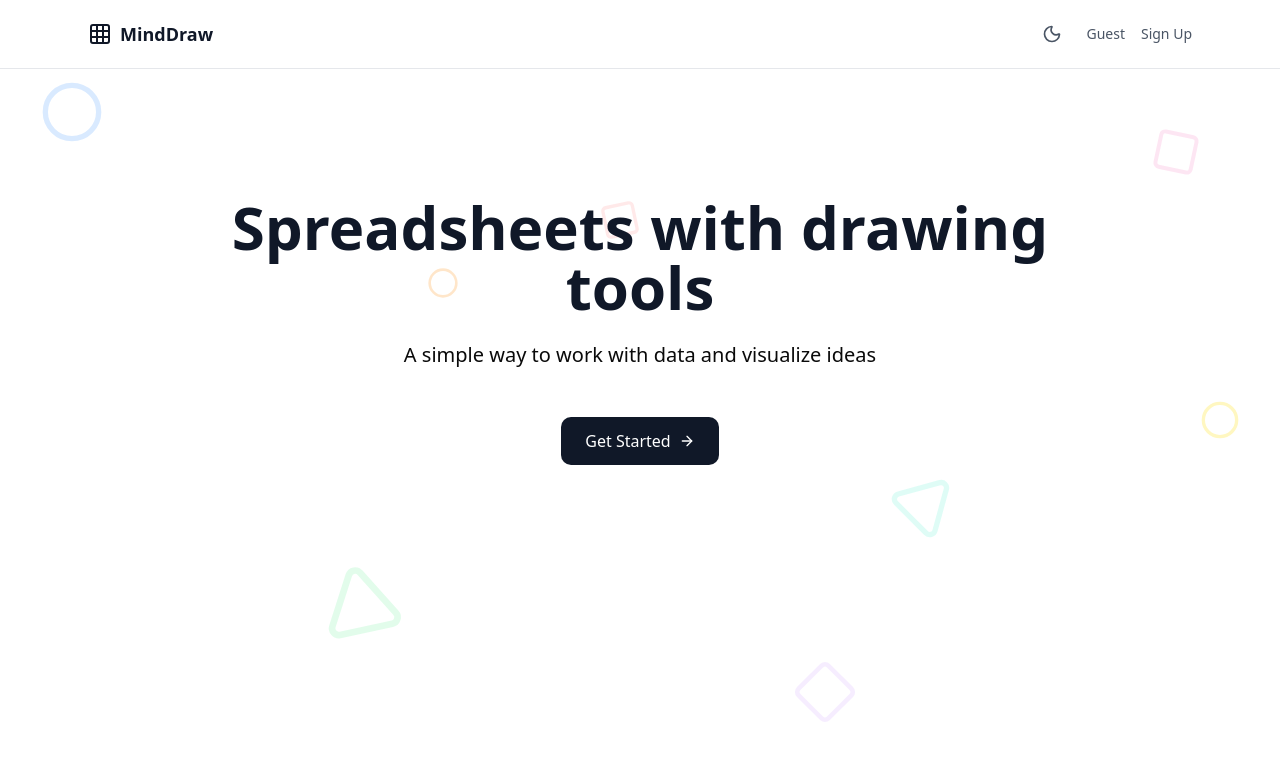
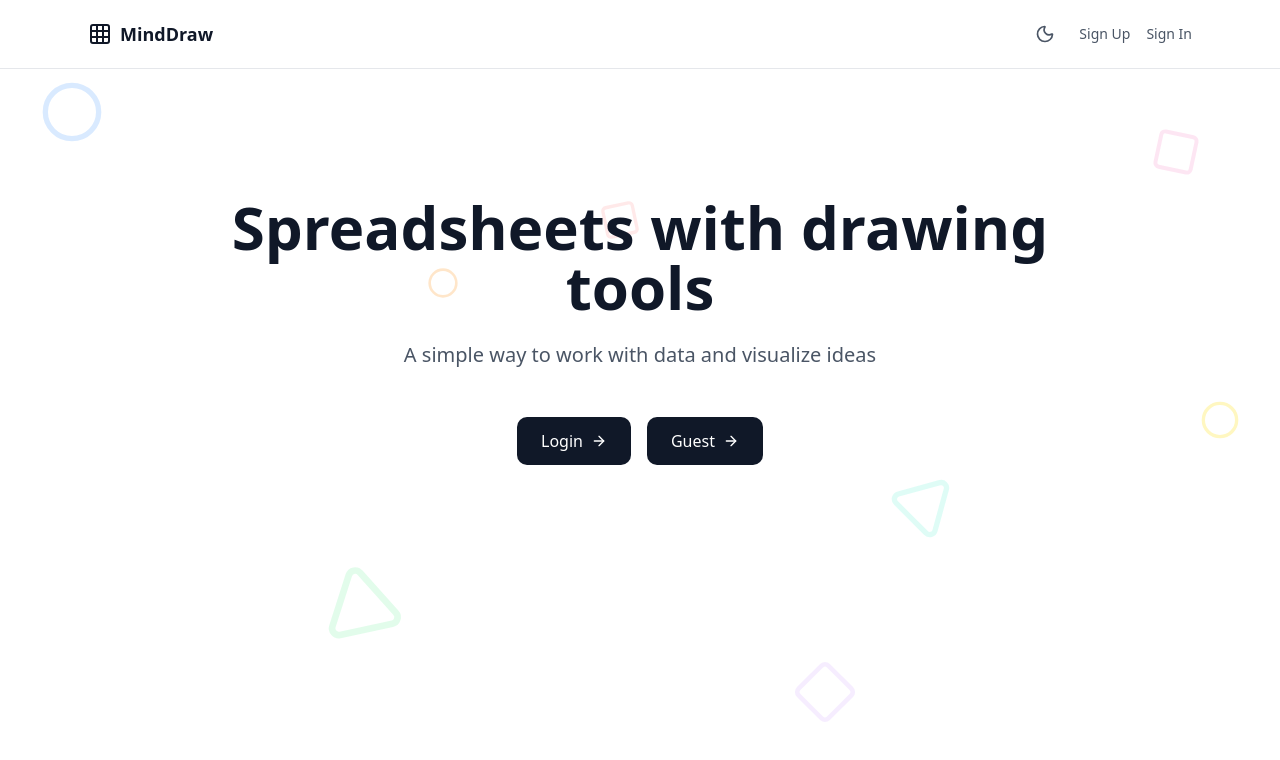
Before and after one commit to OmRana2004/OmDraw, a Next.js app in the folder apps/frontend/: page / in a window 1280 px wide. Shown: the top 760 px of the page. Built offline with nearby package versions, Linux system fonts and the light colour scheme.

Commit message:
Home Page modified.

```diff
--- /dev/null
+++ b/apps/frontend/app/guest/[roomId]/page.tsx
@@ -0,0 +1,5 @@
+import { GuestCanvas } from "@/components/GuestCanvas";
+
+export default function GuestPage({ params }: { params: { roomId: string } }) {
+  return <GuestCanvas roomId={params.roomId} />;
+}
--- a/apps/frontend/app/page.tsx
+++ b/apps/frontend/app/page.tsx
@@ -1,67 +1,103 @@
-"use client"
+"use client";
 
-import { Grid, ArrowRight, Circle, Square, Triangle, Moon, Sun, Link as LinkIcon } from 'lucide-react';
-import { useState, useEffect } from 'react';
-import Link from 'next/link';
+import {
+  Grid,
+  ArrowRight,
+  Circle,
+  Square,
+  Triangle,
+  Moon,
+  Sun,
+  Link as LinkIcon,
+} from "lucide-react";
+import { useState, useEffect } from "react";
+import Link from "next/link";
 
 export default function Home() {
   const [isDark, setIsDark] = useState(false);
 
   useEffect(() => {
-    if (typeof window !== 'undefined') {
-      const saved = localStorage.getItem('theme');
-      if (saved === 'dark') setIsDark(true);
+    if (typeof window !== "undefined") {
+      const saved = localStorage.getItem("theme");
+      if (saved === "dark") setIsDark(true);
     }
   }, []);
 
   const toggleTheme = () => {
-    setIsDark(prev => {
+    setIsDark((prev) => {
       const newTheme = !prev;
-      localStorage.setItem('theme', newTheme ? 'dark' : 'light');
+      localStorage.setItem("theme", newTheme ? "dark" : "light");
       return newTheme;
     });
   };
 
   return (
-    <div className={`min-h-screen relative overflow-hidden transition-colors duration-300 ${
-      isDark ? 'bg-gray-900' : 'bg-white'
-    }`}>
+    <div
+      className={`min-h-screen relative overflow-hidden transition-colors duration-300 ${
+        isDark ? "bg-gray-900" : "bg-white"
+      }`}
+    >
       {/* Background Shapes */}
       <div className="absolute inset-0 pointer-events-none">
-        <Circle className={`absolute top-20 left-10 w-16 h-16 opacity-60 animate-pulse ${
-          isDark ? 'text-blue-500' : 'text-blue-200'
-        }`} style={{ animationDuration: '3s' }} />
-        <Square className={`absolute top-32 right-20 w-12 h-12 opacity-50 rotate-12 ${
-          isDark ? 'text-pink-500' : 'text-pink-200'
-        }`} />
-        <Triangle className={`absolute bottom-40 left-1/4 w-20 h-20 opacity-40 -rotate-12 ${
-          isDark ? 'text-green-500' : 'text-green-200'
-        }`} />
-        <Circle className={`absolute top-1/2 right-10 w-10 h-10 opacity-50 ${
-          isDark ? 'text-yellow-500' : 'text-yellow-200'
-        }`} />
-        <Square className={`absolute bottom-20 right-1/3 w-14 h-14 opacity-40 rotate-45 ${
-          isDark ? 'text-purple-500' : 'text-purple-200'
-        }`} />
-        <Circle className={`absolute top-1/3 left-1/3 w-8 h-8 opacity-60 ${
-          isDark ? 'text-orange-500' : 'text-orange-200'
-        }`} />
-        <Triangle className={`absolute bottom-1/3 right-1/4 w-16 h-16 opacity-30 rotate-45 ${
-          isDark ? 'text-teal-500' : 'text-teal-200'
-        }`} />
-        <Square className={`absolute top-1/4 right-1/2 w-10 h-10 opacity-40 -rotate-12 ${
-          isDark ? 'text-red-500' : 'text-red-200'
-        }`} />
+        <Circle
+          className={`absolute top-20 left-10 w-16 h-16 opacity-60 animate-pulse ${
+            isDark ? "text-blue-500" : "text-blue-200"
+          }`}
+          style={{ animationDuration: "3s" }}
+        />
+        <Square
+          className={`absolute top-32 right-20 w-12 h-12 opacity-50 rotate-12 ${
+            isDark ? "text-pink-500" : "text-pink-200"
+          }`}
+        />
+        <Triangle
+          className={`absolute bottom-40 left-1/4 w-20 h-20 opacity-40 -rotate-12 ${
+            isDark ? "text-green-500" : "text-green-200"
+          }`}
+        />
+        <Circle
+          className={`absolute top-1/2 right-10 w-10 h-10 opacity-50 ${
+            isDark ? "text-yellow-500" : "text-yellow-200"
+          }`}
+        />
+        <Square
+          className={`absolute bottom-20 right-1/3 w-14 h-14 opacity-40 rotate-45 ${
+            isDark ? "text-purple-500" : "text-purple-200"
+          }`}
+        />
+        <Circle
+          className={`absolute top-1/3 left-1/3 w-8 h-8 opacity-60 ${
+            isDark ? "text-orange-500" : "text-orange-200"
+          }`}
+        />
+        <Triangle
+          className={`absolute bottom-1/3 right-1/4 w-16 h-16 opacity-30 rotate-45 ${
+            isDark ? "text-teal-500" : "text-teal-200"
+          }`}
+        />
+        <Square
+          className={`absolute top-1/4 right-1/2 w-10 h-10 opacity-40 -rotate-12 ${
+            isDark ? "text-red-500" : "text-red-200"
+          }`}
+        />
       </div>
 
       {/* Navbar */}
-      <nav className={`border-b relative z-10 backdrop-blur-sm transition-colors duration-300 ${
-        isDark ? 'border-gray-800 bg-gray-900/80' : 'border-gray-200 bg-white/80'
-      }`}>
+      <nav
+        className={`border-b relative z-10 backdrop-blur-sm transition-colors duration-300 ${
+          isDark
+            ? "border-gray-800 bg-gray-900/80"
+            : "border-gray-200 bg-white/80"
+        }`}
+      >
         <div className="max-w-6xl mx-auto px-6 py-4 flex justify-between items-center">
           <div className="flex items-center gap-2">
-            <Grid className={`w-6 h-6 ${isDark ? 'text-white' : 'text-gray-900'}`} />
-            <span className={`font-semibold text-lg ${isDark ? 'text-white' : 'text-gray-900'}`}>
+            <Grid
+              className={`w-6 h-6 ${isDark ? "text-white" : "text-gray-900"}`}
+            />
+            <span
+              className={`font-semibold text-lg ${isDark ? "text-white" : "text-gray-900"}`}
+            >
               MindDraw
             </span>
           </div>
@@ -71,24 +107,38 @@ export default function Home() {
             <button
               onClick={toggleTheme}
               className={`p-2 rounded-lg transition-colors ${
-                isDark ? 'hover:bg-gray-800' : 'hover:bg-gray-100'
+                isDark ? "hover:bg-gray-800" : "hover:bg-gray-100"
               }`}
               aria-label="Toggle theme"
             >
-              {isDark ? <Sun className="w-5 h-5 text-yellow-400" /> : <Moon className="w-5 h-5 text-gray-600" />}
+              {isDark ? (
+                <Sun className="w-5 h-5 text-yellow-400" />
+              ) : (
+                <Moon className="w-5 h-5 text-gray-600" />
+              )}
             </button>
 
             {/* Navigation Links */}
-            <Link href="/" className={`text-sm transition-colors ${
-              isDark ? 'text-gray-300 hover:text-white' : 'text-gray-600 hover:text-gray-900'
-            }`}>
-              Guest
+            <Link
+              href="/signup"
+              className={`text-sm transition-colors ${
+                isDark
+                  ? "text-gray-300 hover:text-white"
+                  : "text-gray-600 hover:text-gray-900"
+              }`}
+            >
+              Sign Up
             </Link>
 
-            <Link href="/signup" className={`text-sm transition-colors ${
-              isDark ? 'text-gray-300 hover:text-white' : 'text-gray-600 hover:text-gray-900'
-            }`}>
-              Sign Up
+            <Link
+              href="/signin"
+              className={`text-sm transition-colors ${
+                isDark
+                  ? "text-gray-300 hover:text-white"
+                  : "text-gray-600 hover:text-gray-900"
+              }`}
+            >
+              Sign In
             </Link>
           </div>
         </div>
@@ -96,23 +146,46 @@ export default function Home() {
 
       {/* Hero Section */}
       <main className="max-w-4xl mx-auto px-6 py-32 text-center relative z-10">
-        <h1 className={`text-5xl md:text-6xl font-bold mb-6 transition-colors duration-300 ${
-          isDark ? 'text-white' : 'text-gray-900'
-        }`}>
+        <h1
+          className={`text-5xl md:text-6xl font-bold mb-6 transition-colors duration-300 ${
+            isDark ? "text-white" : "text-gray-900"
+          }`}
+        >
           Spreadsheets with drawing tools
         </h1>
-        <p className={`text-xl mb-12 max-w-2xl mx-auto transition-colors duration-300
-          isDark ? 'text-gray-400' : 'text-gray-600'
-        }`}>
-          A simple way to work with data and visualize ideas
-        </p>
+        <p
+  className={`text-xl mb-12 max-w-2xl mx-auto transition-colors duration-300 ${
+    isDark ? "text-gray-400" : "text-gray-600"
+  }`}
+>
+  A simple way to work with data and visualize ideas
+</p>
 
-        <Link href="/canvas/0" className={`inline-flex items-center gap-2 px-6 py-3 rounded-lg transition-colors ${
-          isDark ? 'bg-white text-gray-900 hover:bg-gray-100' : 'bg-gray-900 text-white hover:bg-gray-800'
-        }`}>
-          Get Started
-          <ArrowRight className="w-4 h-4" />
-        </Link>
+<div className="flex items-center justify-center gap-4">
+  <Link
+    href="/signin"
+    className={`inline-flex items-center gap-2 px-6 py-3 rounded-lg transition-colors ${
+      isDark
+        ? "bg-white text-gray-900 hover:bg-gray-100"
+        : "bg-gray-900 text-white hover:bg-gray-800"
+    }`}
+  >
+    Login
+    <ArrowRight className="w-4 h-4" />
+  </Link>
+
+  <Link
+     href="/guest/123"
+    className={`inline-flex items-center gap-2 px-6 py-3 rounded-lg transition-colors ${
+      isDark
+        ? "bg-white text-gray-900 hover:bg-gray-100"
+        : "bg-gray-900 text-white hover:bg-gray-800"
+    }`}
+  >
+    Guest
+    <ArrowRight className="w-4 h-4" />
+  </Link>
+</div>
       </main>
     </div>
   );
--- a/apps/frontend/components/Canvas.tsx
+++ b/apps/frontend/components/Canvas.tsx
@@ -13,9 +13,11 @@ import {
 } from "lucide-react";
 import { Draw } from "@/draw/Draw";
 import Sidebar from "@/components/Sidebar";
+
 type CanvasProps = {
   roomId: string;
-  socket: WebSocket;
+  socket: WebSocket | null;   // ← IMPORTANT: allow null for guests
+  guestMode?: boolean;        // ← NEW FLAG
 };
 
 export type Tool =
@@ -27,7 +29,7 @@ export type Tool =
   | "eraser"
   | "hand";
 
-export function Canvas({ roomId, socket }: CanvasProps) {
+export function Canvas({ roomId, socket, guestMode = false }: CanvasProps) {
   const canvasRef = useRef<HTMLCanvasElement>(null);
   const [draw, setDraw] = useState<Draw>();
   const [selectedTool, setSelectedTool] = useState<Tool>("pencil");
@@ -38,12 +40,13 @@ export function Canvas({ roomId, socket }: CanvasProps) {
     draw?.setTool(selectedTool);
   }, [selectedTool]);
 
-  // Create drawing instance
+  // Initialize drawing engine
   useEffect(() => {
     if (canvasRef.current) {
-      const d = new Draw(canvasRef.current, roomId, socket);
+      const d = new Draw(canvasRef.current, roomId, socket, guestMode);
       setDraw(d);
 
+      // Prevent canvas from scrolling on touch devices
       const canvas = canvasRef.current;
       const preventScroll = (e: TouchEvent) => e.preventDefault();
 
@@ -57,7 +60,7 @@ export function Canvas({ roomId, socket }: CanvasProps) {
         canvas.removeEventListener("touchend", preventScroll);
       };
     }
-  }, [canvasRef]);
+  }, [canvasRef, socket, guestMode]);
 
   return (
     <div className="relative h-screen w-screen overflow-hidden bg-neutral-950">
@@ -73,8 +76,14 @@ export function Canvas({ roomId, socket }: CanvasProps) {
       <Sidebar
         isOpen={isSidebarOpen}
         onClearCanvas={() => draw?.wipeAll()}
-        onLiveCollab={() => alert("Live collaboration coming soon")}
-        onLogout={() => alert("Logout clicked")}
+        onLiveCollab={() =>
+          guestMode
+            ? alert("Login required for live collaboration.")
+            : alert("Live collaboration coming soon")
+        }
+        onLogout={() =>
+          guestMode ? alert("Guest mode cannot logout") : alert("Logout clicked")
+        }
       />
 
       {/* Sidebar Toggle Button */}
@@ -91,7 +100,6 @@ export function Canvas({ roomId, socket }: CanvasProps) {
   );
 }
 
-// 🔥 Topbar (unchanged)
 function Topbar({
   selectedTool,
   setSelectedTool,
--- /dev/null
+++ b/apps/frontend/components/GuestCanvas.tsx
@@ -0,0 +1,19 @@
+"use client";
+
+import { Canvas } from "./Canvas";
+
+interface GuestCanvasProps {
+  roomId: string;
+}
+
+/**
+ * GuestCanvas loads the drawing canvas instantly.
+ * No WebSocket. No authentication. Pure local drawing.
+ */
+export function GuestCanvas({ roomId }: GuestCanvasProps) {
+  return (
+    <div className="w-full h-full">
+      <Canvas roomId={roomId} socket={null} guestMode={true} />
+    </div>
+  );
+}
--- a/apps/frontend/draw/Draw.ts
+++ b/apps/frontend/draw/Draw.ts
@@ -41,13 +41,20 @@ export class Draw {
   private selectedTool: Tool = "pencil";
   private eraserRadius = 25;
 
-  socket: WebSocket;
+  socket: WebSocket | null;        // socket is now optional
+  guestMode: boolean;              // NEW FLAG
 
-  constructor(canvas: HTMLCanvasElement, roomId: string, socket: WebSocket) {
+  constructor(
+    canvas: HTMLCanvasElement,
+    roomId: string,
+    socket: WebSocket | null,
+    guestMode: boolean = false
+  ) {
     this.canvas = canvas;
     this.ctx = canvas.getContext("2d")!;
     this.roomId = roomId;
-    this.socket = socket;
+    this.socket = socket;          // may be null for guest
+    this.guestMode = guestMode;    // true for GuestCanvas
 
     this.init();
     this.initHandlers();
@@ -59,23 +66,29 @@ export class Draw {
   }
 
   private async init() {
-    this.existingShapes = await getExistingShapes(this.roomId);
+    if (!this.guestMode) {
+      // Only fetch shapes if user is logged in / collab mode
+      this.existingShapes = await getExistingShapes(this.roomId);
+    } else {
+      this.existingShapes = []; // Guest starts with empty canvas
+    }
+
     this.clearCanvas();
   }
 
-  //  WebSocket handlers
+  // WS handlers only if socket exists
   private initHandlers() {
+    if (!this.socket) return; // guest mode → skip
+
     this.socket.onmessage = (event) => {
       const message = JSON.parse(event.data);
 
-      // 🔥 When someone clears the canvas
       if (message.type === "clear") {
         this.existingShapes = [];
         this.clearCanvas();
         return;
       }
 
-      // When someone draws a shape
       if (message.type === "chat") {
         const parsedShape = JSON.parse(message.message);
         this.existingShapes.push(parsedShape.shape);
@@ -84,7 +97,7 @@ export class Draw {
     };
   }
 
-  // Clear canvas AND redraw all shapes
+  // Clear + redraw shapes
   public clearCanvas() {
     this.ctx.clearRect(0, 0, this.canvas.width, this.canvas.height);
     this.ctx.fillStyle = "rgba(0,0,0)";
@@ -97,6 +110,7 @@ export class Draw {
         case "rect":
           this.ctx.strokeRect(shape.x, shape.y, shape.width, shape.height);
           break;
+
         case "circle":
           this.ctx.beginPath();
           this.ctx.arc(
@@ -107,8 +121,8 @@ export class Draw {
             Math.PI * 2
           );
           this.ctx.stroke();
-          this.ctx.closePath();
           break;
+
         case "triangle":
           this.ctx.beginPath();
           this.ctx.moveTo(shape.x1, shape.y1);
@@ -117,13 +131,14 @@ export class Draw {
           this.ctx.closePath();
           this.ctx.stroke();
           break;
+
         case "pencil":
           this.ctx.beginPath();
           this.ctx.moveTo(shape.startX, shape.startY);
           this.ctx.lineTo(shape.endX, shape.endY);
           this.ctx.stroke();
-          this.ctx.closePath();
           break;
+
         case "arrow":
           this.drawArrow(shape.startX, shape.startY, shape.endX, shape.endY);
           break;
@@ -132,16 +147,10 @@ export class Draw {
   }
 
   public wipeAll() {
-    // Clear the shapes from memory
     this.existingShapes = [];
+    this.clearCanvas();
 
-    // Clear canvas visually
-    this.ctx.clearRect(0, 0, this.canvas.width, this.canvas.height);
-    this.ctx.fillStyle = "rgba(0,0,0)";
-    this.ctx.fillRect(0, 0, this.canvas.width, this.canvas.height);
-
-    // Notify other users
-    if (this.socket.readyState === WebSocket.OPEN) {
+    if (this.socket && this.socket.readyState === WebSocket.OPEN) {
       this.socket.send(
         JSON.stringify({
           type: "clear",
@@ -158,17 +167,19 @@ export class Draw {
     this.ctx.beginPath();
     this.ctx.moveTo(x1, y1);
     this.ctx.lineTo(x2, y2);
+
     this.ctx.lineTo(
       x2 - headLength * Math.cos(angle - Math.PI / 6),
       y2 - headLength * Math.sin(angle - Math.PI / 6)
     );
+
     this.ctx.moveTo(x2, y2);
+
     this.ctx.lineTo(
       x2 - headLength * Math.cos(angle + Math.PI / 6),
       y2 - headLength * Math.sin(angle + Math.PI / 6)
     );
     this.ctx.stroke();
-    this.ctx.closePath();
   }
 
   private isShapeHit(shape: Shape, x: number, y: number) {
@@ -179,11 +190,15 @@ export class Draw {
         y >= shape.y &&
         y <= shape.y + shape.height
       );
-    } else if (shape.type === "circle") {
+    }
+
+    if (shape.type === "circle") {
       const dx = x - shape.centerX;
       const dy = y - shape.centerY;
       return Math.sqrt(dx * dx + dy * dy) <= shape.radius;
-    } else if (shape.type === "arrow" || shape.type === "pencil") {
+    }
+
+    if (shape.type === "arrow" || shape.type === "pencil") {
       return (
         this.pointToLineDistance(
           x,
@@ -194,11 +209,15 @@ export class Draw {
           shape.endY
         ) < this.eraserRadius
       );
-    } else if (shape.type === "triangle") {
+    }
+
+    if (shape.type === "triangle") {
       const { x1, y1, x2, y2, x3, y3 } = shape;
+
       const area = Math.abs(
         (x1 * (y2 - y3) + x2 * (y3 - y1) + x3 * (y1 - y2)) / 2.0
       );
+
       const area1 = Math.abs(
         (x * (y2 - y3) + x2 * (y3 - y) + x3 * (y - y2)) / 2.0
       );
@@ -208,8 +227,10 @@ export class Draw {
       const area3 = Math.abs(
         (x1 * (y2 - y) + x2 * (y - y1) + x * (y1 - y2)) / 2.0
       );
+
       return Math.abs(area - (area1 + area2 + area3)) < 0.5;
     }
+
     return false;
   }
 
@@ -227,10 +248,11 @@ export class Draw {
     const D = y2 - y1;
 
     const dot = A * C + B * D;
-    const len_sq = C * C + D * D;
-    const param = len_sq !== 0 ? dot / len_sq : -1;
+    const len = C * C + D * D;
+    const param = len !== 0 ? dot / len : -1;
 
     let xx, yy;
+
     if (param < 0) {
       xx = x1;
       yy = y1;
@@ -242,9 +264,7 @@ export class Draw {
       yy = y1 + param * D;
     }
 
-    const dx = x - xx;
-    const dy = y - yy;
-    return Math.sqrt(dx * dx + dy * dy);
+    return Math.sqrt((x - xx) ** 2 + (y - yy) ** 2);
   }
 
   private eraseAt(x: number, y: number) {
@@ -257,6 +277,7 @@ export class Draw {
   private initInputHandlers() {
     const getPos = (e: MouseEvent | TouchEvent) => {
       const rect = this.canvas.getBoundingClientRect();
+
       let clientX = 0;
       let clientY = 0;
 
@@ -276,6 +297,7 @@ export class Draw {
 
     const start = (e: MouseEvent | TouchEvent) => {
       e.preventDefault();
+
       const pos = getPos(e);
       this.clicked = true;
       this.startX = pos.x;
@@ -286,7 +308,9 @@ export class Draw {
         this.lastY = this.startY;
         this.ctx.beginPath();
         this.ctx.moveTo(this.lastX, this.lastY);
-      } else if (this.selectedTool === "eraser") {
+      }
+
+      if (this.selectedTool === "eraser") {
         this.eraseAt(this.startX, this.startY);
       }
     };
@@ -294,6 +318,7 @@ export class Draw {
     const move = (e: MouseEvent | TouchEvent) => {
       if (!this.clicked) return;
       e.preventDefault();
+
       const pos = getPos(e);
       const currentX = pos.x;
       const currentY = pos.y;
@@ -301,8 +326,10 @@ export class Draw {
       if (this.selectedTool === "pencil") {
         this.ctx.strokeStyle = "rgba(255,255,255)";
         this.ctx.lineWidth = 2;
+
         this.ctx.lineTo(currentX, currentY);
         this.ctx.stroke();
+
         this.existingShapes.push({
           type: "pencil",
           startX: this.lastX,
@@ -310,6 +337,7 @@ export class Draw {
           endX: currentX,
           endY: currentY,
         });
+
         this.lastX = currentX;
         this.lastY = currentY;
         return;
@@ -321,6 +349,7 @@ export class Draw {
       }
 
       this.clearCanvas();
+
       const width = currentX - this.startX;
       const height = currentY - this.startY;
 
@@ -328,15 +357,17 @@ export class Draw {
         case "square":
           this.ctx.strokeRect(this.startX, this.startY, width, height);
           break;
+
         case "circle":
           const centerX = this.startX + width / 2;
           const centerY = this.startY + height / 2;
           const radius = Math.sqrt(width * width + height * height) / 2;
+
           this.ctx.beginPath();
           this.ctx.arc(centerX, centerY, radius, 0, Math.PI * 2);
           this.ctx.stroke();
-          this.ctx.closePath();
           break;
+
         case "triangle":
           this.ctx.beginPath();
           this.ctx.moveTo(this.startX, this.startY);
@@ -345,6 +376,7 @@ export class Draw {
           this.ctx.closePath();
           this.ctx.stroke();
           break;
+
         case "arrow":
           this.drawArrow(this.startX, this.startY, currentX, currentY);
           break;
@@ -361,12 +393,15 @@ export class Draw {
       }
 
       const pos = getPos(e);
+
       const endX = pos.x;
       const endY = pos.y;
+
       const width = endX - this.startX;
       const height = endY - this.startY;
 
       let shape: Shape | null = null;
+
       switch (this.selectedTool) {
         case "square":
           shape = {
@@ -377,12 +412,15 @@ export class Draw {
             height,
           };
           break;
+
         case "circle":
           const centerX = this.startX + width / 2;
           const centerY = this.startY + height / 2;
           const radius = Math.sqrt(width * width + height * height) / 2;
+
           shape = { type: "circle", centerX, centerY, radius };
           break;
+
         case "triangle":
           shape = {
             type: "triangle",
@@ -394,6 +432,7 @@ export class Draw {
             y3: this.startY + height,
           };
           break;
+
         case "arrow":
           shape = {
             type: "arrow",
@@ -406,9 +445,11 @@ export class Draw {
       }
 
       if (!shape) return;
+
       this.existingShapes.push(shape);
 
-      if (this.socket.readyState === WebSocket.OPEN) {
+      // Only send to server if socket exists
+      if (this.socket && this.socket.readyState === WebSocket.OPEN) {
         this.socket.send(
           JSON.stringify({
             type: "chat",
```
